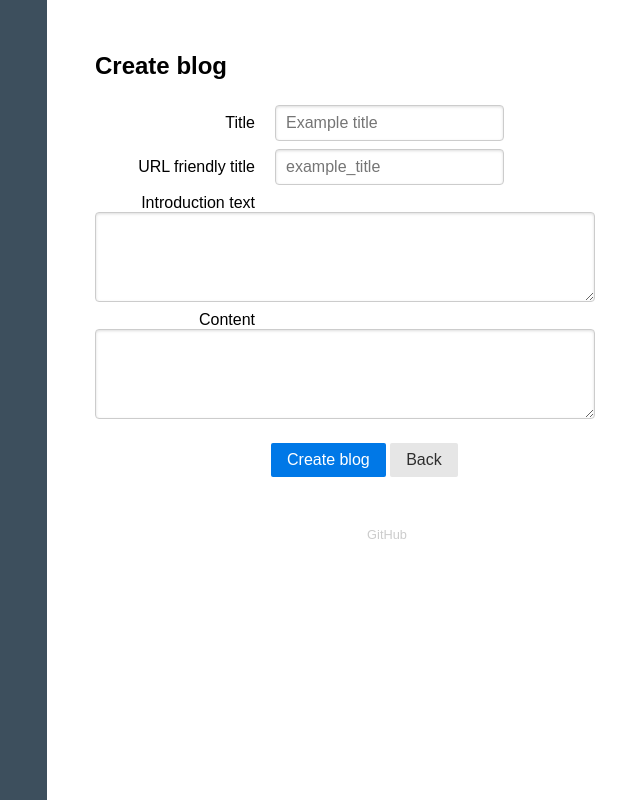
After one commit to FabianGoe/blogmvc, a PHP site: template App/Views/CMS/create_blog.twig in a window 1280 px wide. The commit adds this page. Shown: the whole page, without its empty margins (273-913 px from the left). Run offline with PHP 8.4, Linux system fonts and the light colour scheme; the template is opened without the code that fills it, so the values that code supplies are empty; some libraries are stand-ins or nearby versions.

Commit message:
Add create blog functionality

```diff
--- a/App/Controllers/BaseController.php
+++ b/App/Controllers/BaseController.php
@@ -16,6 +16,9 @@ class BaseController
     /** @var null|\PDO */
     protected $pdo = null;
 
+    /** @var \Slim\Flash\Messages|null  */
+    protected $flash = null;
+
     /** @var null|\Slim\Views\Twig */
     protected $view = null;
 
@@ -32,6 +35,7 @@ class BaseController
         $this->settings = $container->get('settings');
         $this->logger = $container->get('logger');
         $this->pdo = $container->get('pdo');
+        $this->flash = $container->get('flash');
         $this->view = $container->get('view');
     }
 }
--- /dev/null
+++ b/App/Views/CMS/create_blog.twig
@@ -0,0 +1,42 @@
+{% extends "page.twig" %}
+
+{% block title %}FabianGoe Blog CMS - create blog{% endblock %}
+
+{% block content %}
+    <div class="cms">
+        <h2>Create blog</h2>
+
+        {% for msg in flash('error') %}
+            <div class="message error">
+                <span>Error: </span> {{ msg }}
+            </div>
+        {% endfor %}
+
+        <form class="pure-form pure-form-aligned" method="post" action="{{ path_for('cms_blog_create_handle') }}">
+            <fieldset>
+                <div class="pure-control-group">
+                    <label for="title">Title</label>
+                    <input id="title" name="title" type="text" placeholder="Example title" value="{% if user_input['title'] is defined %}{{ user_input['title'] }}{% endif %}">
+                </div>
+                <div class="pure-control-group">
+                    <label for="slug">URL friendly title</label>
+                    <input id="slug" name="slug" type="text" placeholder="example_title" value="{% if user_input['slug'] is defined %}{{ user_input['slug'] }}{% endif %}">
+                </div>
+                <div class="pure-control-group">
+                    <label for="introduction">Introduction text</label>
+                    <textarea id="introduction" name="introduction" rows="4" cols="50">{% if user_input['introduction'] is defined %}{{ user_input['introduction'] }}{% endif %}</textarea>
+                </div>
+                <div class="pure-control-group">
+                    <label for="content">Content</label>
+                    <textarea id="content" name="content" rows="4" cols="50">{% if user_input['content'] is defined %}{{ user_input['content'] }}{% endif %}</textarea>
+                </div>
+
+                <div class="pure-controls">
+                    <button type="submit" value="Submit" class="pure-button pure-button-primary">Create blog</button>
+                    <a class="pure-button" href="{{ path_for('cms_overview') }}">Back</a>
+                </div>
+            </fieldset>
+        </form>
+
+    </div>
+{% endblock %}
--- a/App/Views/page.twig
+++ b/App/Views/page.twig
@@ -19,7 +19,7 @@
         </div>
     </div>
 
-    <div class="content pure-u-1 pure-u-md-3-4">
+    <div class="content pure-u-1 pure-u-md-1-2">
         {% block content %}{% endblock %}
 
         <div class="footer">
@@ -31,6 +31,8 @@
         </div>
     </div>
 
+    <div class="sidebar pure-u-1 pure-u-md-1-4"></div>
+
 </div>
 </body>
 </html>
--- /dev/null
+++ b/App/middleware.php
@@ -0,0 +1,3 @@
+<?php
+
+$app->add(new \Psr7Middlewares\Middleware\TrailingSlash());
--- a/App/routes.php
+++ b/App/routes.php
@@ -5,4 +5,6 @@ $app->get('/blog/{slug}', 'FabianGO\\Controllers\\WebController:BlogPage')->setN
 
 $app->group('/cms', function() {
     $this->get('', '\\FabianGO\\Controllers\\CMSController:OverviewPage')->setName('cms_overview');
+    $this->get('/blog/create', '\\FabianGO\\Controllers\\CMSController:CreateBlogPage')->setName('cms_blog_create');
+    $this->post('/blog/create', '\\FabianGO\\Controllers\\CMSController:HandleCreateBlogPage')->setName('cms_blog_create_handle');
 })->add(new \FabianGO\Middleware\CookieAuthentication());
--- a/composer.json
+++ b/composer.json
@@ -2,7 +2,10 @@
     "require": {
         "slim/slim": "^3.0",
         "monolog/monolog": "^1.22",
-        "slim/twig-view": "^2.1"
+        "slim/twig-view": "^2.1",
+        "slim/flash": "^0.1.0",
+        "kanellov/slim-twig-flash": "^0.1.0",
+        "oscarotero/psr7-middlewares": "^3.19"
     },
     "autoload": {
         "psr-4": {
--- a/public/css/style.css
+++ b/public/css/style.css
@@ -108,3 +108,25 @@ p.intro {
 .cms table .title {
     width: 75%;
 }
+
+.message {
+    color:#555;
+    border-radius:10px;
+    font-family:Tahoma,Geneva,Arial,sans-serif;
+    padding:10px 10px 10px 36px;
+    margin:10px;
+}
+
+.message span {
+    font-weight:bold;
+    text-transform:uppercase;
+}
+
+.message.error {
+    background:#ffecec;
+    border:1px solid #f5aca6;
+}
+.message.success {
+    background:#e9ffd9;
+    border:1px solid #a6ca8a;
+}
--- a/public/index.php
+++ b/public/index.php
@@ -15,4 +15,6 @@ require_once(__DIR__.'/../App/dependencies.php');
 
 require_once(__DIR__.'/../App/routes.php');
 
+require_once(__DIR__.'/../App/middleware.php');
+
 $app->run();
```
Also changed, not shown: App/Controllers/CMSController.php (+51 -0 lines), App/Factories/BaseFactory.php (+7 -0 lines), App/Factories/BlogFactory.php (+46 -0 lines), App/Models/BaseModel.php (+7 -0 lines), App/Models/Blog.php (+16 -0 lines), App/Views/CMS/overview.twig (+10 -2 lines), App/dependencies.php (+10 -0 lines), 1 other file.
